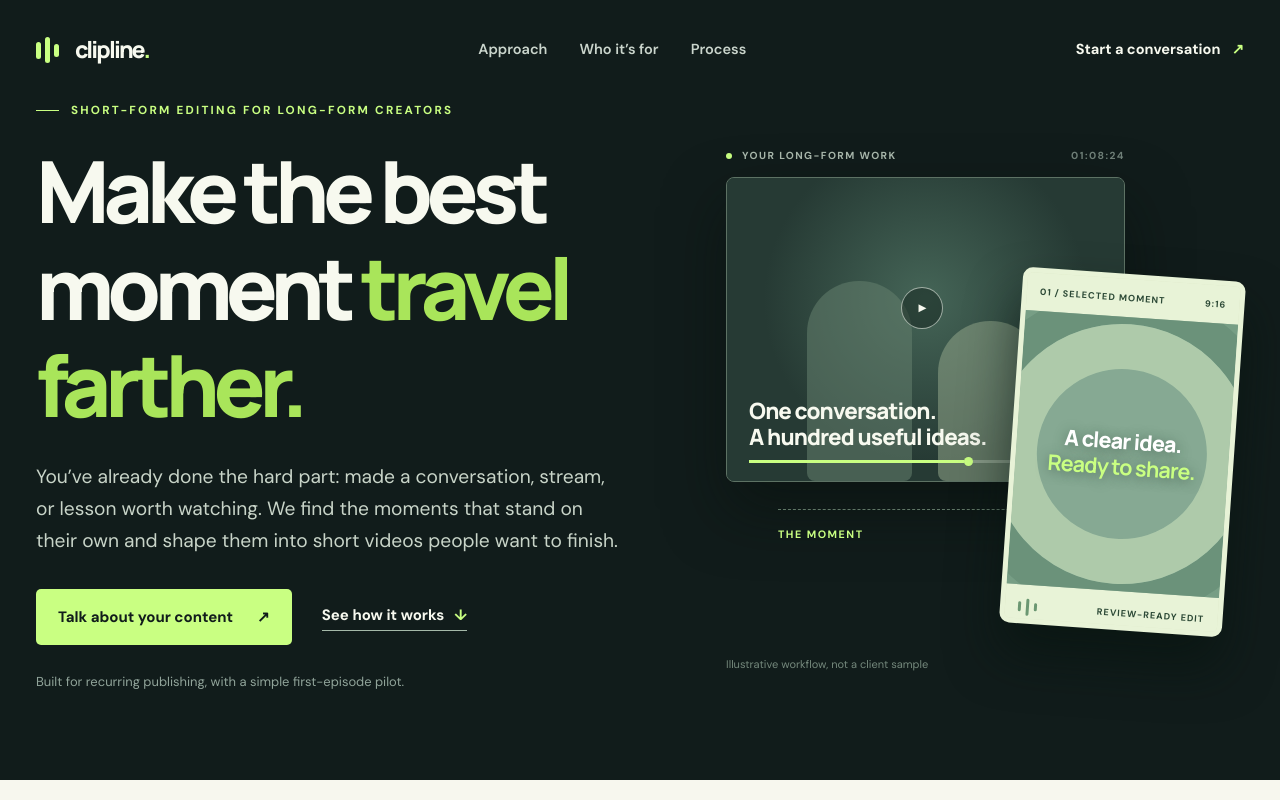
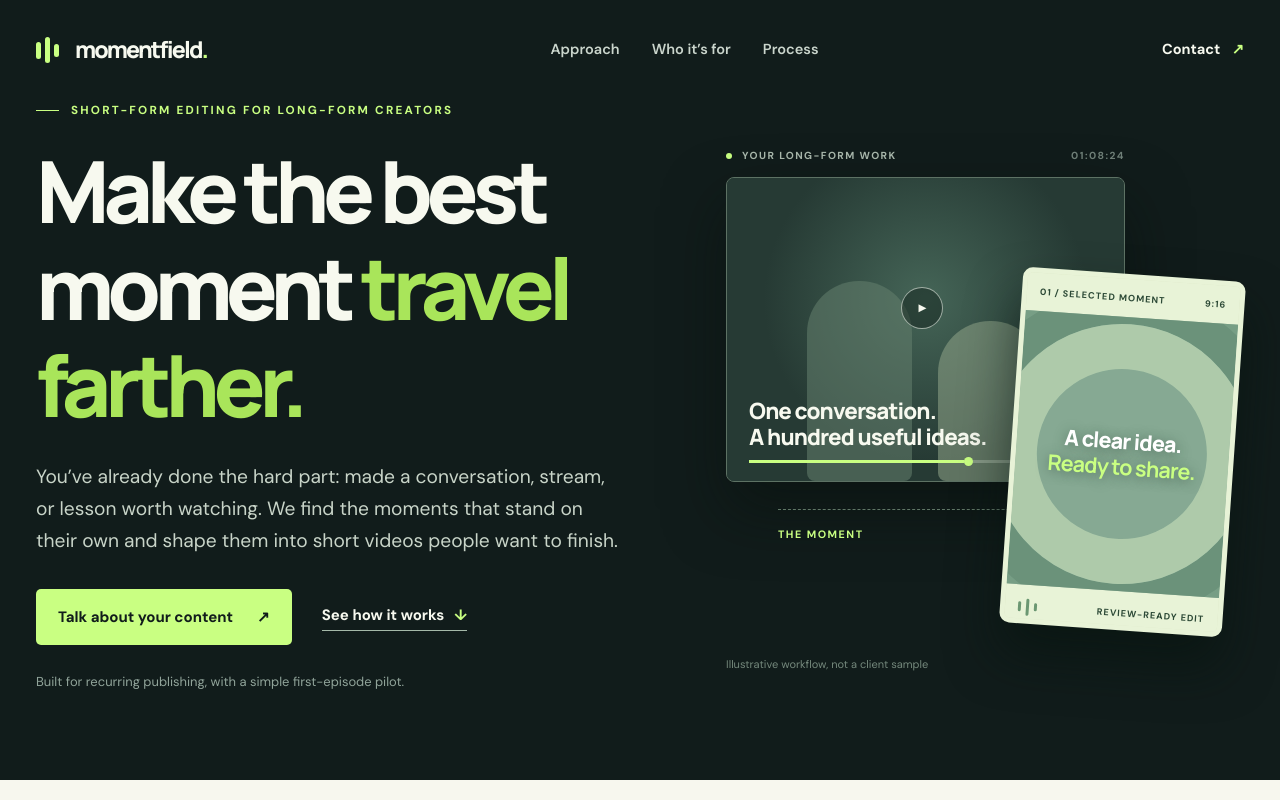
Before and after one commit to danielgaskins/momentfieldstudio, a plain HTML site: page index.html in a window 1280 px wide. Shown: the top 800 px of the page. Drawn offline with Linux system fonts and the light colour scheme.

Commit message:
Brand site as Momentfield Studio

```diff
--- a/index.html
+++ b/index.html
@@ -4,8 +4,8 @@
     <meta charset="utf-8" />
     <meta name="viewport" content="width=device-width, initial-scale=1" />
     <meta name="theme-color" content="#111c1b" />
-    <meta name="description" content="Thoughtful short-form editing for creators with long-form work worth sharing. Clipline Studio finds the moments, shapes the story, and makes publishing easier." />
-    <title>Clipline Studio — Make the best moment travel farther</title>
+    <meta name="description" content="Thoughtful short-form editing for creators with long-form work worth sharing. Momentfield Studio finds the moments, shapes the story, and makes publishing easier." />
+    <title>Momentfield Studio — Make the best moment travel farther</title>
     <link rel="icon" href="./favicon.svg" type="image/svg+xml" />
     <link rel="stylesheet" href="./styles.css" />
   </head>
@@ -13,16 +13,16 @@
     <a class="skip-link" href="#main">Skip to content</a>
     <header class="site-header">
       <div class="wrap header-inner">
-        <a class="brand" href="#top" aria-label="Clipline Studio, back to top">
+        <a class="brand" href="#top" aria-label="Momentfield Studio, back to top">
           <span class="brand-mark" aria-hidden="true"><span></span><span></span><span></span></span>
-          <span>clipline<span class="brand-period">.</span></span>
+          <span>momentfield<span class="brand-period">.</span></span>
         </a>
         <nav aria-label="Main navigation">
           <a href="#approach">Approach</a>
           <a href="#fit">Who it’s for</a>
           <a href="#process">Process</a>
         </nav>
-        <a class="header-cta" href="#contact">Start a conversation <span aria-hidden="true">↗</span></a>
+        <a class="header-cta" href="#contact">Contact <span aria-hidden="true">↗</span></a>
       </div>
     </header>
 
@@ -81,7 +81,7 @@
           <div>
             <p class="section-index">02 / WHO IT’S FOR</p>
             <h2>Your archive has more to say.</h2>
-            <p class="fit-lede">Clipline is for people who publish substantive long-form content and want a more consistent way to bring its best ideas into short-form feeds.</p>
+            <p class="fit-lede">Momentfield is for people who publish substantive long-form content and want a more consistent way to bring its best ideas into short-form feeds.</p>
           </div>
           <div class="fit-list">
             <div><span class="fit-icon" aria-hidden="true">↗</span><div><h3>Podcasts & interviews</h3><p>Ideas, stories, and exchanges that deserve a life beyond the episode page.</p></div></div>
@@ -106,11 +106,11 @@
       <section class="contact-section" id="contact">
         <div class="wrap contact-grid">
           <div><p class="section-index">04 / LET’S TALK</p><h2>Have a long video in mind?</h2><p>Tell us what you make and where short-form has felt difficult. We’ll reply with a practical starting point.</p></div>
-          <div class="contact-card"><span class="card-kicker">YOUR NEXT EPISODE COULD GO FURTHER</span><a class="contact-address" href="mailto:CONTACT_EMAIL_PLACEHOLDER">CONTACT_EMAIL_PLACEHOLDER <span aria-hidden="true">↗</span></a><p>For creators, shows, and businesses exploring an ongoing clipping workflow.</p></div>
+          <div class="contact-card"><span class="card-kicker">YOUR NEXT EPISODE COULD GO FURTHER</span><a class="contact-address" href="mailto:hello@momentfieldstudio.com">hello@momentfieldstudio.com <span aria-hidden="true">↗</span></a><p>For creators, shows, and businesses exploring an ongoing clipping workflow.</p></div>
         </div>
       </section>
     </main>
 
-    <footer class="site-footer"><div class="wrap footer-inner"><a class="brand" href="#top"><span class="brand-mark" aria-hidden="true"><span></span><span></span><span></span></span><span>clipline<span class="brand-period">.</span></span></a><span>Thoughtful edits for ideas worth sharing.</span><span>© 2026 Clipline Studio</span></div></footer>
+    <footer class="site-footer"><div class="wrap footer-inner"><a class="brand" href="#top"><span class="brand-mark" aria-hidden="true"><span></span><span></span><span></span></span><span>momentfield<span class="brand-period">.</span></span></a><span>Thoughtful edits for ideas worth sharing.</span><span>© 2026 Momentfield Studio</span></div></footer>
   </body>
 </html>
```
Also changed, not shown: 1 other file.
